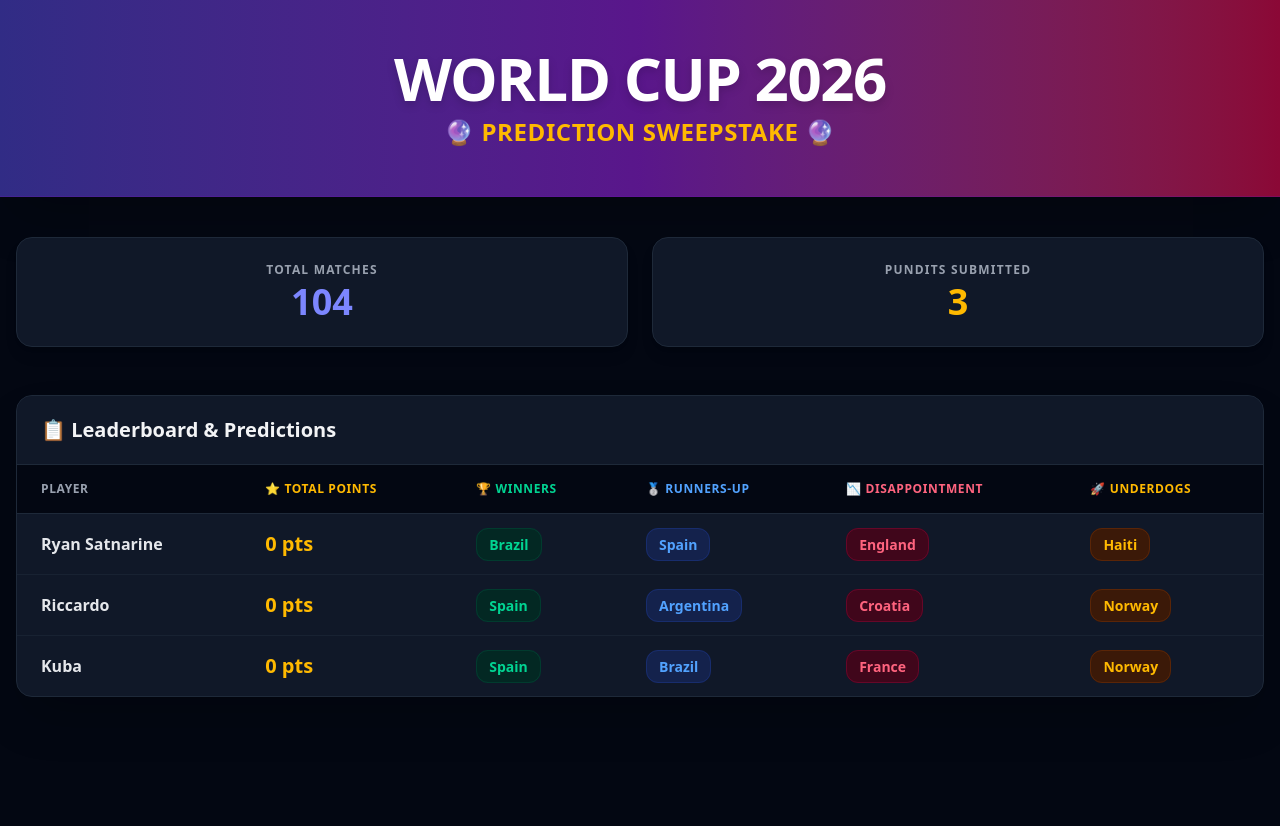
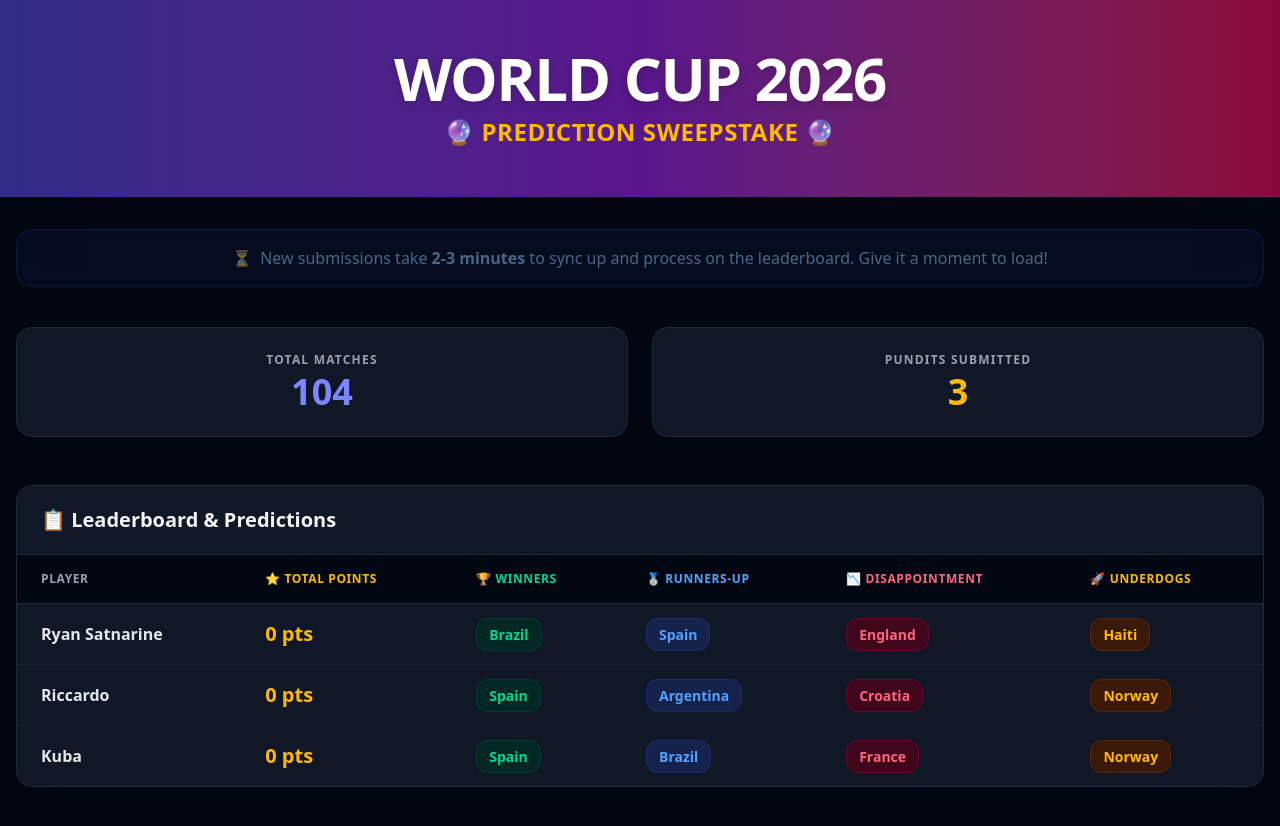
Before and after one commit to ShaheimOH/world-cup-sweepstake-2026, a plain HTML site: page index.html in a window 1280 px wide. Before the commit the page ends 800 px from the top, so only its background shows below. Drawn offline with nearby package versions, Linux system fonts and the light colour scheme.

Commit message:
ui: integrated dynamic processing notice banner to layout header

```diff
--- a/index.html
+++ b/index.html
@@ -16,6 +16,14 @@
             🔮 Prediction Sweepstake 🔮
         </p>
     </header>
+
+    <div class="max-w-7xl mx-auto mt-8 px-4">
+        <div class="bg-blue-950/40 border border-blue-500/30 rounded-2xl p-4 text-center backdrop-blur-sm animate-pulse">
+            <p class="text-blue-300 text-sm sm:text-base font-medium flex items-center justify-center gap-2">
+                ⏳ <span>New submissions take <strong>2-3 minutes</strong> to sync up and process on the leaderboard. Give it a moment to load!</span>
+            </p>
+        </div>
+    </div>
 
     <main class="max-w-7xl mx-auto px-4 py-10">
         <section class="grid grid-cols-1 sm:grid-cols-2 gap-6 mb-12">
```
